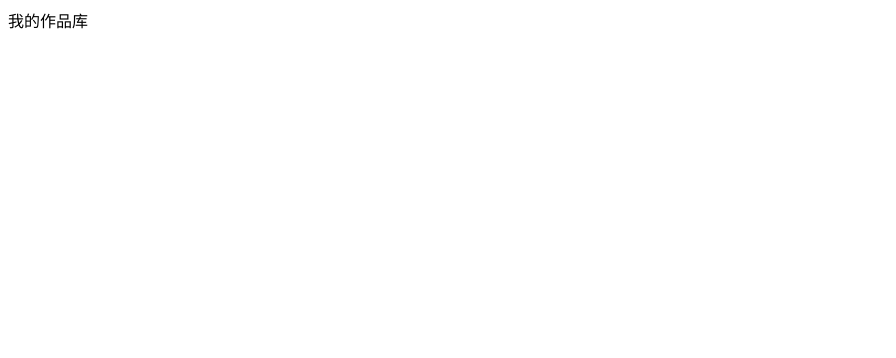
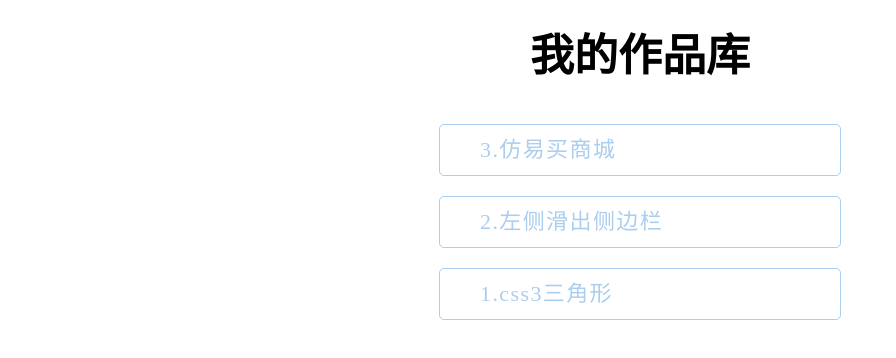
Before and after one commit to hzzly/myDemos, a plain HTML site: page index.html in a window 1280 px wide. Shown: the whole page, without its empty margins (0-896 px from the left). Drawn offline with Linux system fonts and the light colour scheme.

Commit message:
Update index.html

```diff
--- a/index.html
+++ b/index.html
@@ -2,9 +2,95 @@
 <html lang="en">
 <head>
 	<meta charset="UTF-8">
-	<title>Document</title>
+	<title>mydemo</title>
+	<style type="text/css">
+    * {
+      padding: 0;
+      margin: 0;
+      font-size: 14px;
+    }
+    h1 {
+      padding: 20px 0;
+      text-align: center;
+      font-size: 44px;
+      color: #000;
+    }
+    ul {
+      list-style: none;
+    }
+    a {
+      color: #ABCDEF;
+      text-decoration: none;
+    }
+    .box > li {
+      width: 400px;
+      margin: 20px auto;
+      line-height: 50px;
+      font-size: 24px;
+      border: 1px solid #ABCDEF;
+      border-radius: 5px;
+    }
+    .box > li a {
+      display: block;
+      width: 360px;
+      font-size: 22px;
+      padding: 0 0 0 40px;
+      -webkit-transition: all .5s;
+      -moz-transition: all .5s;
+      -ms-transition: all .5s;
+      -o-transition: all .5s;
+      transition: all .5s;
+      letter-spacing: 1.4px;
+    }
+    a:hover {
+      background: #abcdef;
+      color: #fff;
+    }
+    .sub-ul {
+      display: none;
+    }
+    .sub-ul li:first-child {
+      border-top: 1px solid #ABCDEF;
+    }
+    .sub-ul li a{
+      width: 340px;
+      border-top: 1px;
+      font-size: 20px;
+      padding: 0 0 0 60px;
+    }
+    </style>
 </head>
 <body>
-	我的作品库
+<div class="container">
+	<h1>我的作品库</h1>
+	<ul class="box" id="box">
+		<li><a href="http://hjingren.cn/mydemo/%E4%BB%BF%E6%98%93%E4%B9%B0%E5%95%86%E5%9F%8E/" target="_blank">3.仿易买商城</a></li>
+		<li><a href="http://hjingren.cn/mydemo/%E5%B7%A6%E4%BE%A7%E6%BB%91%E5%87%BA%E4%BE%A7%E8%BE%B9%E6%A0%8F/" target="_blank">2.左侧滑出侧边栏</a></li>
+		<li>
+			<a id="box1">1.css3三角形</a>
+			<ul class="sub-ul" id="sub1">
+				<li><a href="http://hjingren.cn/myDemo/css3%E4%B8%89%E8%A7%92%E5%BD%A2/demo1.html" target="_blank">1.1demo1</a></li>
+				<li><a href="http://hjingren.cn/myDemo/css3%E4%B8%89%E8%A7%92%E5%BD%A2/demo2.html" target="_blank">1.2demo2</a></li>
+				<li><a href="http://hjingren.cn/myDemo/css3%E4%B8%89%E8%A7%92%E5%BD%A2/demo3.html" target="_blank">1.3demo3</a></li>
+				<li><a href="http://hjingren.cn/myDemo/css3%E4%B8%89%E8%A7%92%E5%BD%A2/demo4.html" target="_blank">1.4demo4</a></li>
+			</ul>
+		</li>
+	</ul>
+</div>
+
+<script type="text/javascript">
+	var box = document.getElementById("box");
+	var box1 = document.getElementById("box1");
+	var sub1 = document.getElementById("sub1");
+	box1.onclick = function(e) {
+		e.preventDefault();
+		var status = sub1.style.display;
+		if (status == 'block') {
+			sub1.style.display = 'none';
+		} else {
+			sub1.style.display = 'block';
+		}
+	}
+</script>
 </body>
 </html>
```
